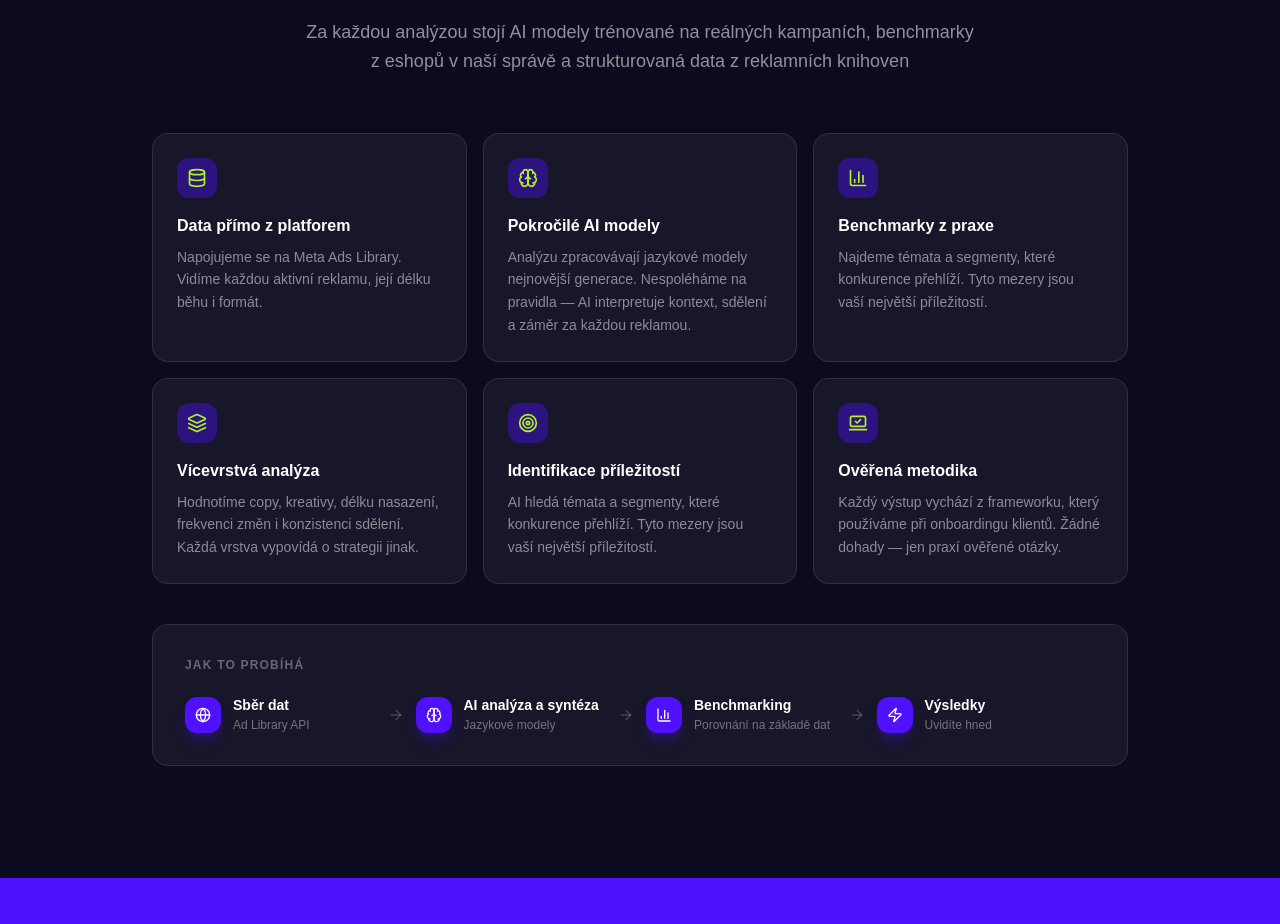
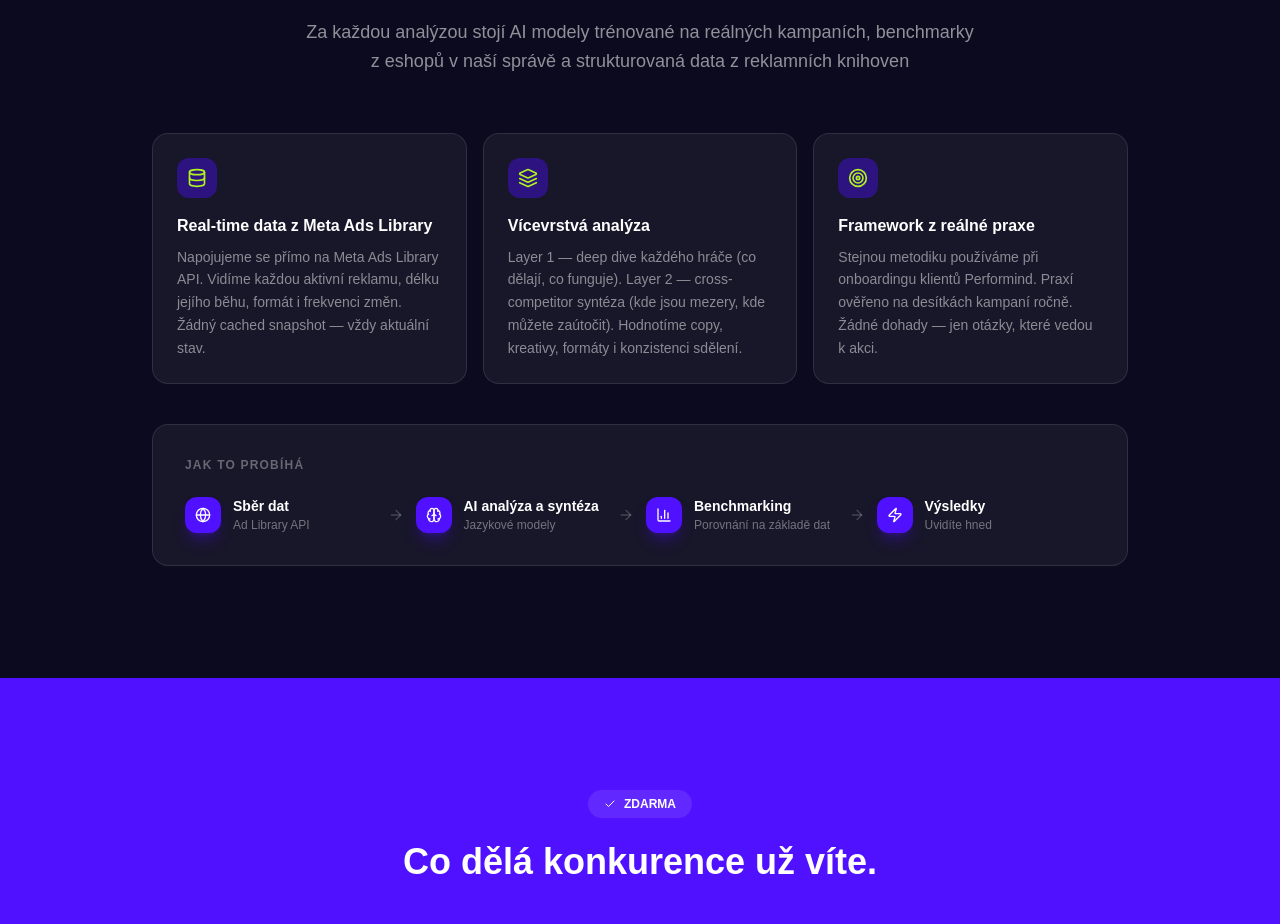
Before and after one commit to danielsojak-wq/lead-magnet, a React (Vite) app: page / in a window 1280 px wide. Shown: the part 3660-4584 px from the top of the page. Built offline with nearby package versions, Linux system fonts and the light colour scheme; the HTML template or start-up script is replaced by a standard one.

Commit message:
fix(landing): A3 - reduce How We Do It from 6 to 3 unique cards, remove unused import

```diff
--- a/src/pages/LandingPage.tsx
+++ b/src/pages/LandingPage.tsx
@@ -2,7 +2,7 @@ import { useRef } from "react";
 import { useNavigate } from "react-router-dom";
 import {
   ArrowRight, Eye, Zap, Target, TrendingUp, Clock, Check,
-  Gift, Globe, Database, Brain, LaptopMinimalCheck, BarChart3, Layers,
+  Gift, Globe, Database, Brain, BarChart3, Layers,
 } from "lucide-react";
 import performindLogo from "@/assets/performind-logo-dark.svg";
 
@@ -65,33 +65,18 @@ const STATS = [
 const AI_FEATURES = [
   {
     icon: Database,
-    title: "Data přímo z platforem",
-    body: "Napojujeme se na Meta Ads Library. Vidíme každou aktivní reklamu, její délku běhu i formát.",
-  },
-  {
-    icon: Brain,
-    title: "Pokročilé AI modely",
-    body: "Analýzu zpracovávají jazykové modely nejnovější generace. Nespoléháme na pravidla — AI interpretuje kontext, sdělení a záměr za každou reklamou.",
-  },
-  {
-    icon: BarChart3,
-    title: "Benchmarky z praxe",
-    body: "Najdeme témata a segmenty, které konkurence přehlíží. Tyto mezery jsou vaší největší příležitostí.",
+    title: "Real-time data z Meta Ads Library",
+    body: "Napojujeme se přímo na Meta Ads Library API. Vidíme každou aktivní reklamu, délku jejího běhu, formát i frekvenci změn. Žádný cached snapshot — vždy aktuální stav.",
   },
   {
     icon: Layers,
     title: "Vícevrstvá analýza",
-    body: "Hodnotíme copy, kreativy, délku nasazení, frekvenci změn i konzistenci sdělení. Každá vrstva vypovídá o strategii jinak.",
+    body: "Layer 1 — deep dive každého hráče (co dělají, co funguje). Layer 2 — cross-competitor syntéza (kde jsou mezery, kde můžete zaútočit). Hodnotíme copy, kreativy, formáty i konzistenci sdělení.",
   },
   {
     icon: Target,
-    title: "Identifikace příležitostí",
-    body: "AI hledá témata a segmenty, které konkurence přehlíží. Tyto mezery jsou vaší největší příležitostí.",
-  },
-  {
-    icon: LaptopMinimalCheck,
-    title: "Ověřená metodika",
-    body: "Každý výstup vychází z frameworku, který používáme při onboardingu klientů. Žádné dohady — jen praxí ověřené otázky.",
+    title: "Framework z reálné praxe",
+    body: "Stejnou metodiku používáme při onboardingu klientů Performind. Praxí ověřeno na desítkách kampaní ročně. Žádné dohady — jen otázky, které vedou k akci.",
   },
 ];
 
```
